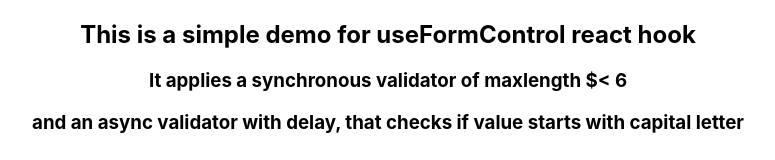
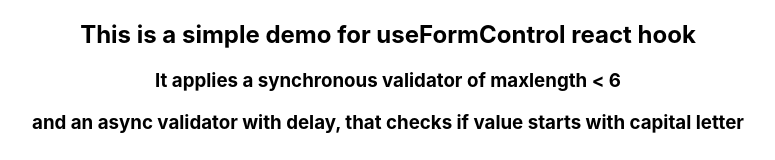
Before and after one commit to quasiunafantasia/react-form-hooks-playground, a React (Create React App) app: page / in a window 1280 px wide. Shown: the top 160 px of the page, without its empty margins (252-1027 px from the left). Built offline with nearby package versions, Linux system fonts and the light colour scheme.

Commit message:
demo update

```diff
--- a/src/examples/FormControlExample.tsx
+++ b/src/examples/FormControlExample.tsx
@@ -41,7 +41,7 @@ export const FormControlExample = () => {
 
     return <div>
         <h2>This is a simple demo for useFormControl react hook</h2>
-        <h3>It applies a synchronous validator of maxlength ${'<'} 6</h3>
+        <h3>It applies a synchronous validator of maxlength {'<'} 6</h3>
         <h3>and an async validator with delay, that checks if value starts with capital letter</h3>
         <br/>
         <h2>Select form control update strategy</h2>
```
